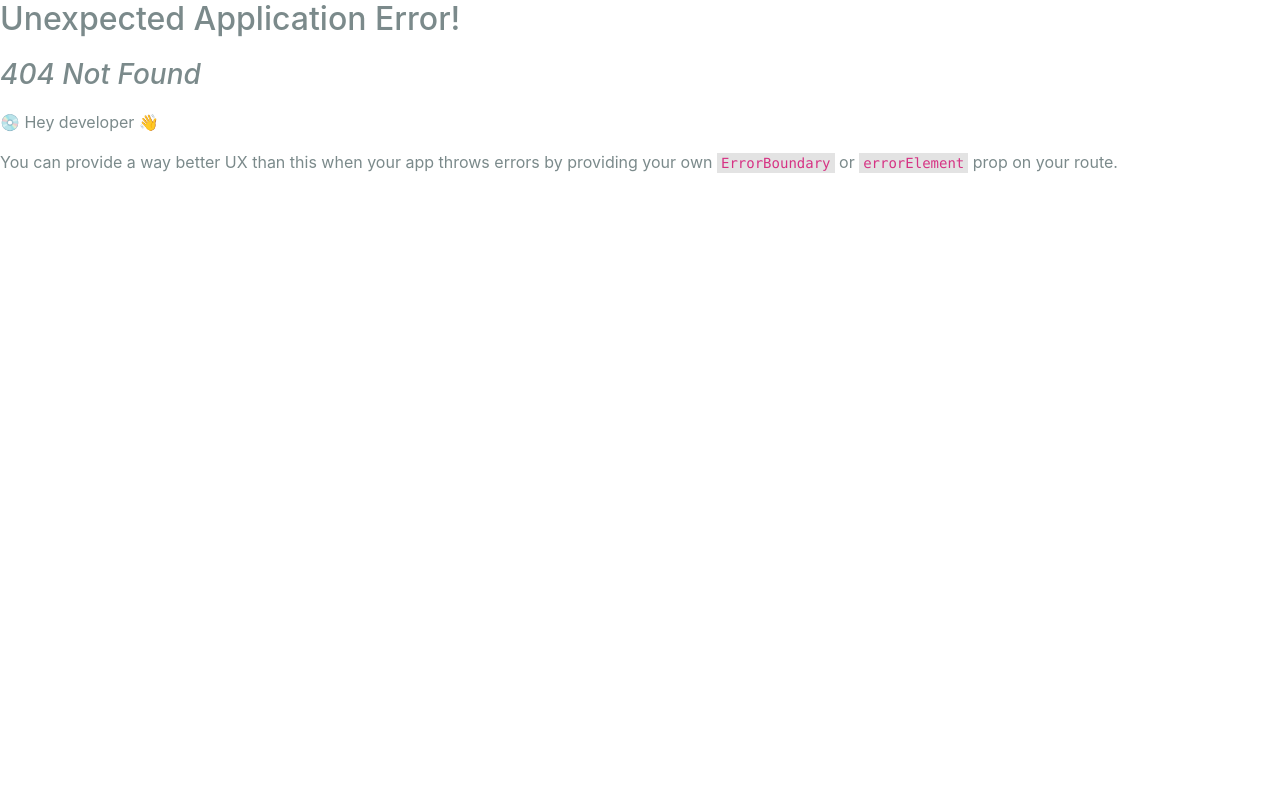
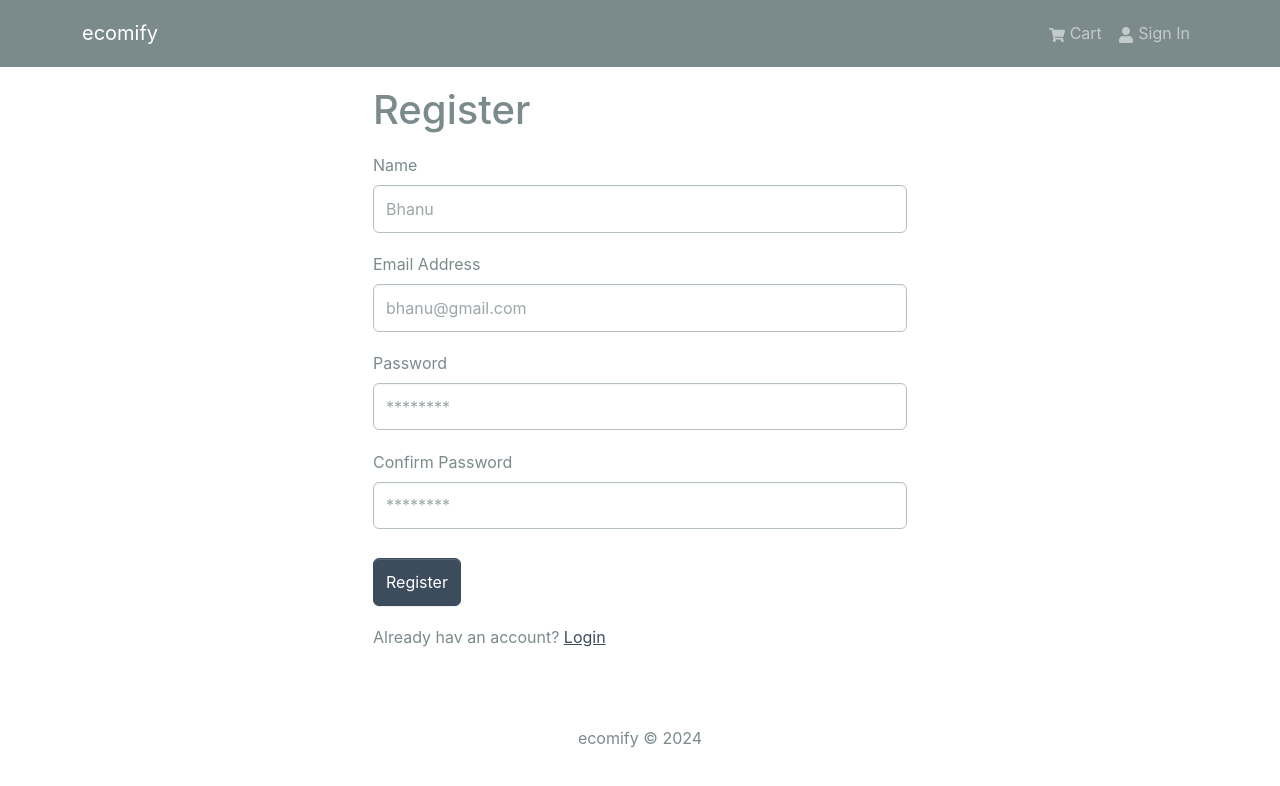
Before and after one commit to abgargnit/ecomify, a React (Create React App) app in the folder frontend/: page /register in a window 1280 px wide. Before the commit this address had no page. Shown: the top 786 px of the page. Built offline with nearby package versions, Linux system fonts and the light colour scheme.

Commit message:
add registration screen

```diff
--- a/frontend/src/components/header.jsx
+++ b/frontend/src/components/header.jsx
@@ -1,13 +1,28 @@
+import { useNavigate } from 'react-router-dom';
+import { useSelector,useDispatch } from 'react-redux';
 import { Navbar, Nav, Container, Badge, NavDropdown } from 'react-bootstrap';
 import { FaShoppingCart, FaUser } from 'react-icons/fa';
 import { LinkContainer } from 'react-router-bootstrap';
-import { useSelector } from 'react-redux';
+import { useLogoutMutation } from '../slices/userApiSlice';
+import { logout } from '../slices/authSlice';
 
 const Header = () => {
   const { cartItems } = useSelector((state) => state.cart);
   const { userInfo } = useSelector((state) => state.auth);
-  const logoutHandler = () =>{
-    console.log('Logout');
+
+  const dispatch = useDispatch();
+  const navigate = useNavigate();
+
+  const [LogoutApiCall] = useLogoutMutation();
+
+  const logoutHandler = async() =>{
+    try {
+        await LogoutApiCall().unwrap();
+        dispatch(logout());
+        navigate('/login');
+    } catch (err) {
+      console.log(err);
+    }
   }
 
   return (
--- a/frontend/src/index.js
+++ b/frontend/src/index.js
@@ -18,6 +18,7 @@ import reportWebVitals from './reportWebVitals';
 import ProductScreen from './screens/ProductScreen';
 import CartScreen from './screens/CartScreen.jsx';
 import LoginScreen from './screens/LoginScreen.jsx';
+import RegisterScreen from './screens/RegisterScreen.jsx';
 
 
 const router = createBrowserRouter(
@@ -27,6 +28,7 @@ const router = createBrowserRouter(
       <Route path='/products/:id' element={<ProductScreen />} />
       <Route path='/cart' element={<CartScreen />} />
       <Route path='/login' element={<LoginScreen />} />
+      <Route path='/register' element={<RegisterScreen />} />
 
     </Route>
   )
--- a/frontend/src/screens/LoginScreen.jsx
+++ b/frontend/src/screens/RegisterScreen.jsx
@@ -4,17 +4,19 @@ import { Form,Button,Row,Col } from "react-bootstrap";
 import { useDispatch,useSelector } from "react-redux";
 import FormContainer from "../components/formContainer";
 import Loader from "../components/loader";
-import { useLoginMutation } from "../slices/userApiSlice";
+import { useRegisterMutation } from "../slices/userApiSlice";
 import { setCredentials } from "../slices/authSlice";
 import {toast} from 'react-toastify';
 
-function LoginScreen() {
+function RegisterScreen() {
+    const [name,setName] = useState('');
     const [email,setEmail] = useState('');
     const [password,setPassword] = useState('');
+    const [confirmpassword,setConfirmPassword] = useState('');
     const dispatch = useDispatch();
     const navigate = useNavigate();
 
-    const [login,{isLoading}] = useLoginMutation();
+    const [register,{isLoading}] = useRegisterMutation();
     const { userInfo } = useSelector((state) => state.auth)
     const {search} = useLocation();
     const sp = new URLSearchParams(search);
@@ -32,19 +34,34 @@ function LoginScreen() {
 
     const submitHandler = async (e) =>{
         e.preventDefault();
-        try {
-            const res = await login({email,password}).unwrap();
-            dispatch(setCredentials({...res, }));
-            navigate(redirect);
-        } catch (err) {
-            toast(err?.data?.message || err.error);
+        if(password!==confirmpassword){
+            toast.error('Passwords dont match');
+            return;
+        }
+        else{
+            try {
+                const res = await register({name,email,password}).unwrap();
+                dispatch(setCredentials({...res, }));
+                navigate(redirect);
+            } catch (err) {
+                toast(err?.data?.message || err.error);
+            }
         }
     }
 
   return (
     <FormContainer>
-        <h1>Signin</h1>
+        <h1>Register</h1>
         <Form onSubmit={submitHandler}>
+        <Form.Group controlId='name'className="my-3">
+                <Form.Label>Name</Form.Label>
+                <Form.Control
+                type='text'
+                placeholder="Bhanu"
+                value={name}
+                onChange={(e)=>{setName(e.target.value)}}>
+                </Form.Control>
+            </Form.Group>
             <Form.Group controlId='email'className="my-3">
                 <Form.Label>Email Address</Form.Label>
                 <Form.Control
@@ -63,18 +80,27 @@ function LoginScreen() {
                 onChange={(e)=>{setPassword(e.target.value)}}>
                 </Form.Control>
             </Form.Group>
+            <Form.Group controlId='confirmpassword'className="my-3">
+                <Form.Label>Confirm Password</Form.Label>
+                <Form.Control
+                type='password'
+                placeholder="********"
+                value={confirmpassword}
+                onChange={(e)=>{setConfirmPassword(e.target.value)}}>
+                </Form.Control>
+            </Form.Group>
             <Button type="submit" variant="primary" className="mt-2" disabled={isLoading}>
-                Signin
+                Register
             </Button>
-            {isLoading && <loader/>}
+            {isLoading && <Loader/>}
         </Form>
         <Row className="py-3">
             <Col>
-            New Customer? <Link to={redirect ? `/register?redirect=${redirect}` : '/register'}>Register</Link>
+            Already hav an account? <Link to={redirect ? `/login?redirect=${redirect}` : '/login'}>Login</Link>
             </Col>
         </Row>
     </FormContainer>
   )
 }
 
-export default LoginScreen
+export default RegisterScreen
--- a/frontend/src/slices/userApiSlice.js
+++ b/frontend/src/slices/userApiSlice.js
@@ -10,7 +10,20 @@ export const userApiSlice = apiSLice.injectEndpoints({
                 body: data,
             }),
         }),
+        register: builder.mutation({
+            query: (data) => ({
+                url: `${USERS_URL}/`,
+                method: 'POST',
+                body: data,
+            })
+        }),
+        logout : builder.mutation({
+            query : () =>({
+                url: `${USERS_URL}/logout`,
+                method: 'POST',
+            })
+        }),
     }),
 });
 
-export const { useLoginMutation  } = userApiSlice;
+export const { useLoginMutation, useLogoutMutation, useRegisterMutation } = userApiSlice;
```
